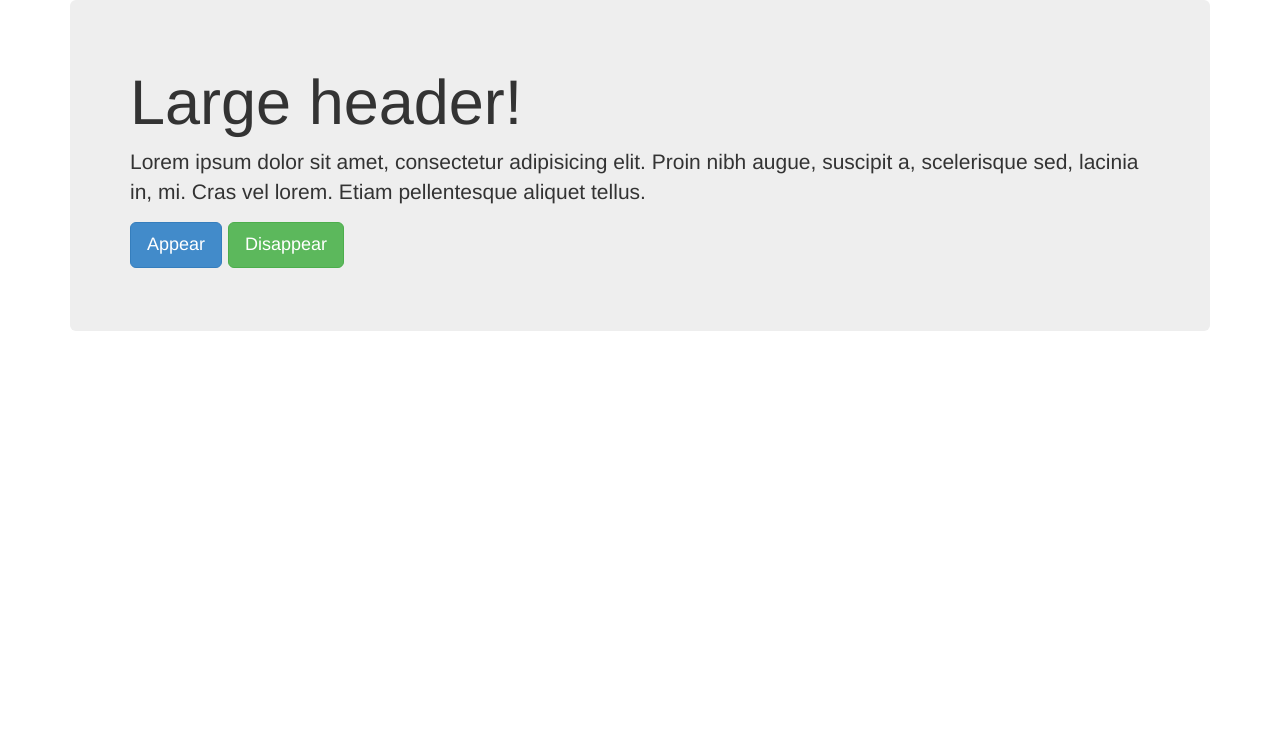
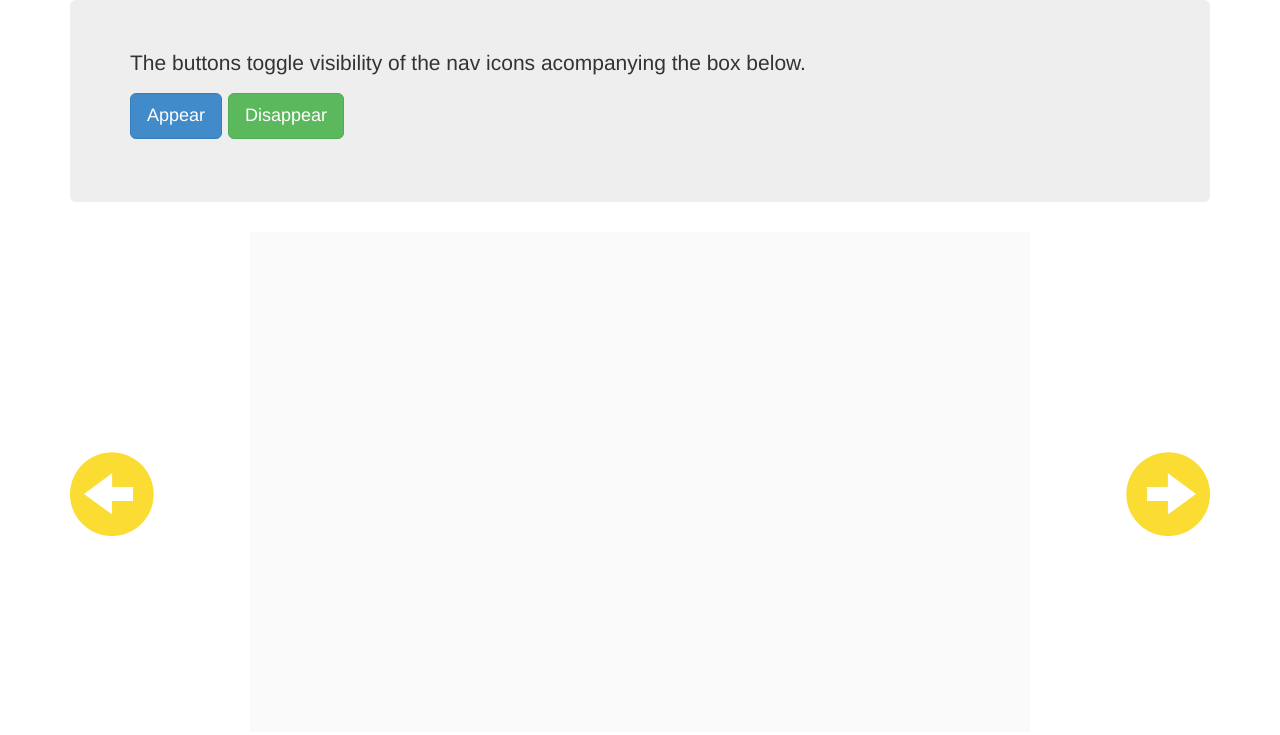
Before and after one commit to malleor/frontend-effects, a plain HTML site: page index.html in a window 1280 px wide. Drawn offline with Linux system fonts and the light colour scheme.

Commit message:
Static layout - description, box, and arrows

```diff
--- a/index.html
+++ b/index.html
@@ -8,18 +8,67 @@
 
     <!-- Bootstrap -->
     <link href="css/bootstrap.min.css" rel="stylesheet">
+
+    <style>
+      .arrow {
+        font-size: 6em;
+        color: rgba(250, 220, 50, 1);
+        margin-top: 220px;
+      }
+      .nav-left {
+        text-align: left;
+      }
+      .nav-right {
+        text-align: right;
+      }
+      .content {
+        height: 500px;
+        background-color: rgba(0, 0, 0, 0.02);
+      }
+
+      /* props to http://css-tricks.com/centering-in-the-unknown/ */
+      /* This parent can be any width and height */
+      .block {
+        text-align: center;
+      }
+      /* The ghost, nudged to maintain perfect centering */
+      .block:before {
+        content: '';
+        display: inline-block;
+        height: 100%;
+        vertical-align: middle;
+        margin-right: -0.25em; /* Adjusts for spacing */
+      }
+      /* The element to be centered, can
+         also be of any width and height */
+      .centered {
+        display: inline-block;
+        vertical-align: middle;
+        width: 300px;
+      }
+    </style>
   </head>
   <body>
     <div class="container">
       <div class="jumbotron">
-        <h1>Large header!</h1>
-
-        <p>Lorem ipsum dolor sit amet, consectetur adipisicing elit. Proin nibh augue, suscipit a, scelerisque sed, lacinia in, mi. Cras vel lorem. Etiam pellentesque aliquet tellus.</p>
+        <p>The buttons toggle visibility of the nav icons acompanying the box below.</p>
 
         <p>
           <button type="button" id="appear-btn" class="btn btn-primary btn-lg">Appear</button>
           <button type="button" id="disappear-btn" class="btn btn-success btn-lg">Disappear</button>
         </p>
+      </div>
+    </div>
+
+    <div class="container">
+      <div class="row">
+        <div class="col-md-2 nav-left">
+          <span class="glyphicon glyphicon-circle-arrow-left arrow"></span>
+        </div>
+        <div class="col-md-8 content"></div>
+        <div class="col-md-2 nav-right">
+          <span class="glyphicon glyphicon-circle-arrow-right arrow"></span>
+        </div>
       </div>
     </div>
 
```
